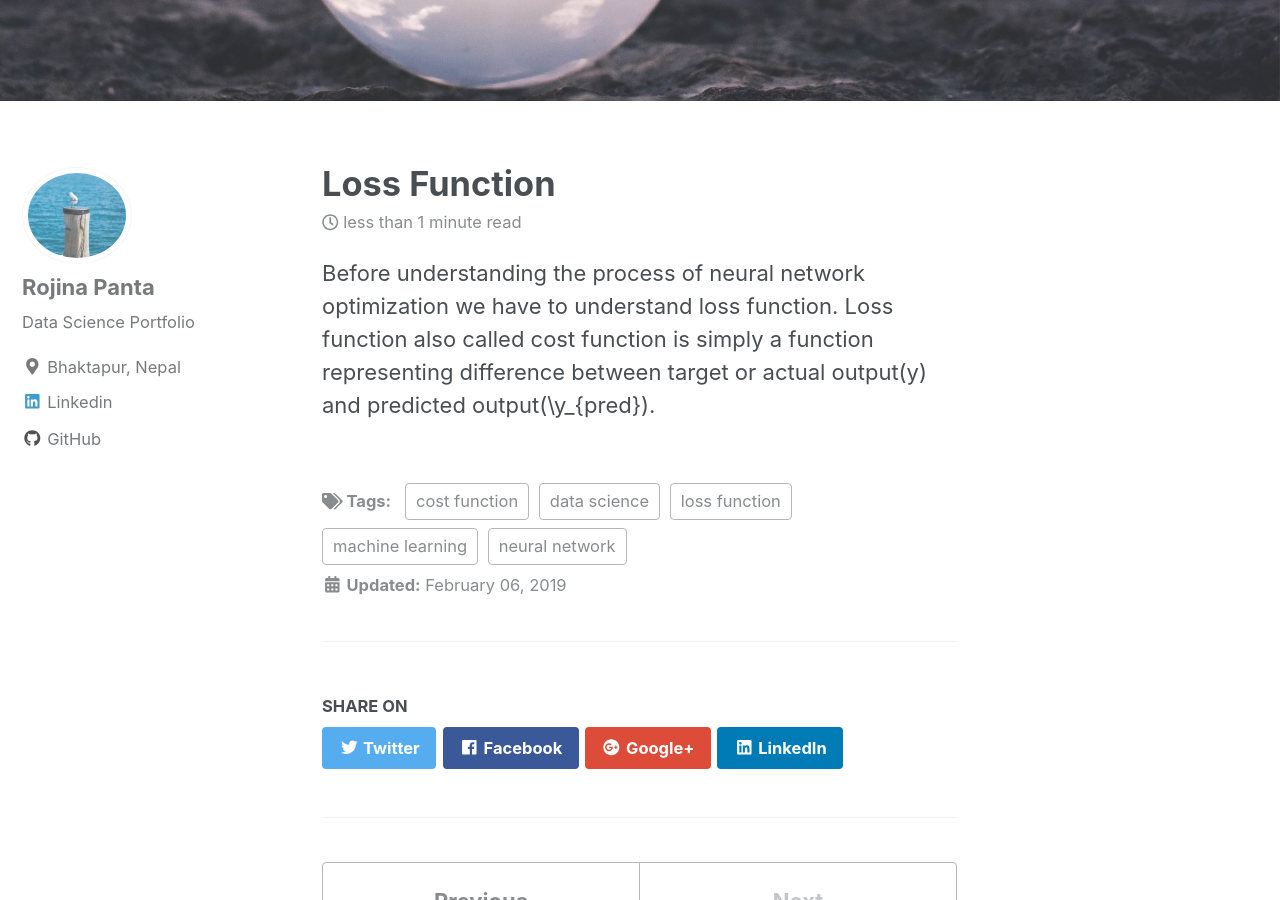
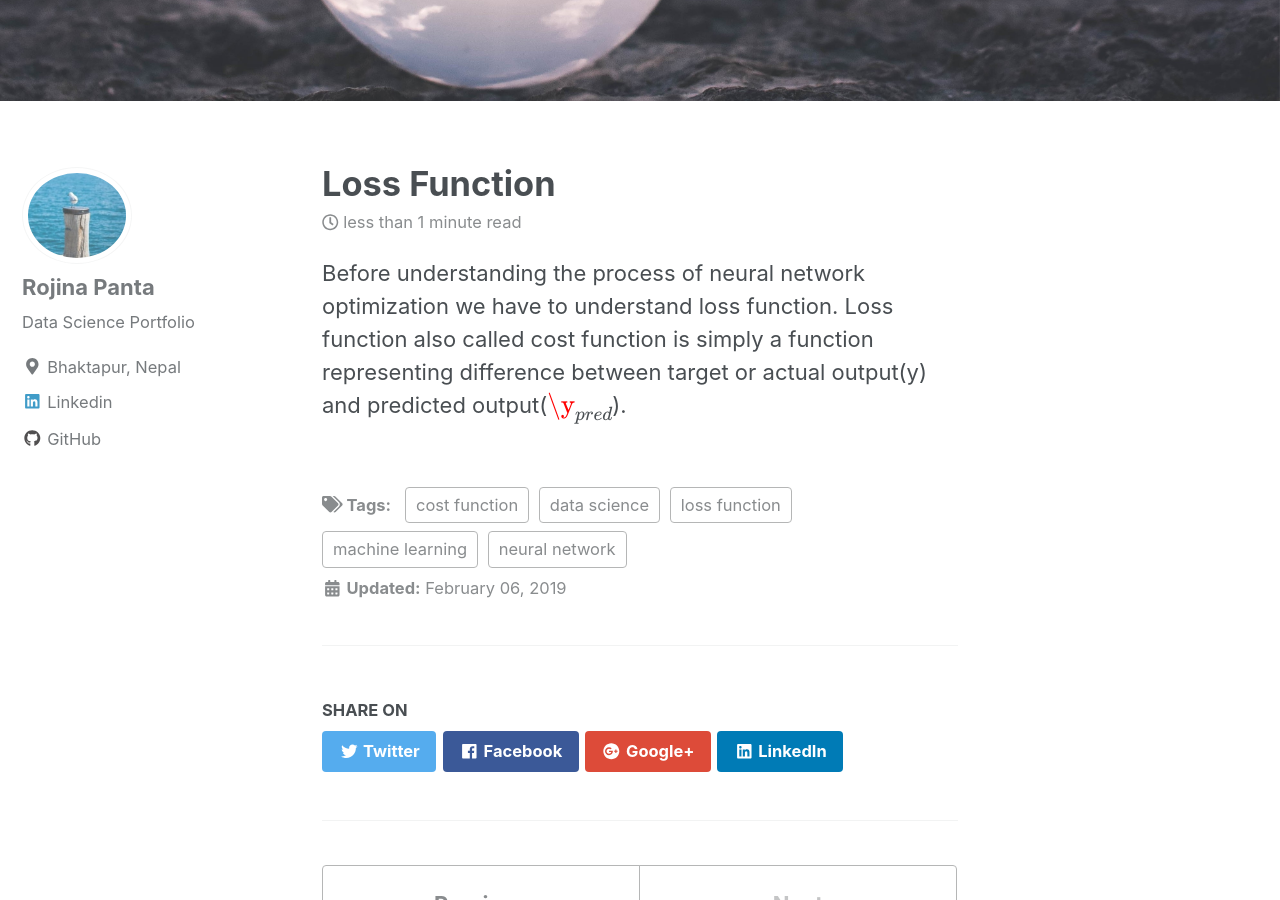
Before and after one commit to Rojina99/Rojina99.github.io, a Jekyll site: the page built from _posts/2019-02-06-loss_function.md, in a window 1280 px wide and 900 px high, scrolled down 443 px. Built offline with Jekyll 4.4.1, drawn with Linux system fonts in a browser that asks for light colours; cached includes are drawn as plain includes; nearby versions of some CDN libraries; formulas are drawn with MathJax 3.

```diff
--- a/_posts/2019-02-06-loss_function.md
+++ b/_posts/2019-02-06-loss_function.md
@@ -17,4 +17,4 @@ gallery:
      title: "Figure 2"
 ---
 
-Before understanding the process of neural network optimization we have to understand loss function. Loss function also called cost function is simply a function representing difference between target or actual output(y) and predicted output(\y_{pred}).
+Before understanding the process of neural network optimization we have to understand loss function. Loss function also called cost function is simply a function representing difference between target or actual output(y) and predicted output($$\y_{pred}$$).
```
